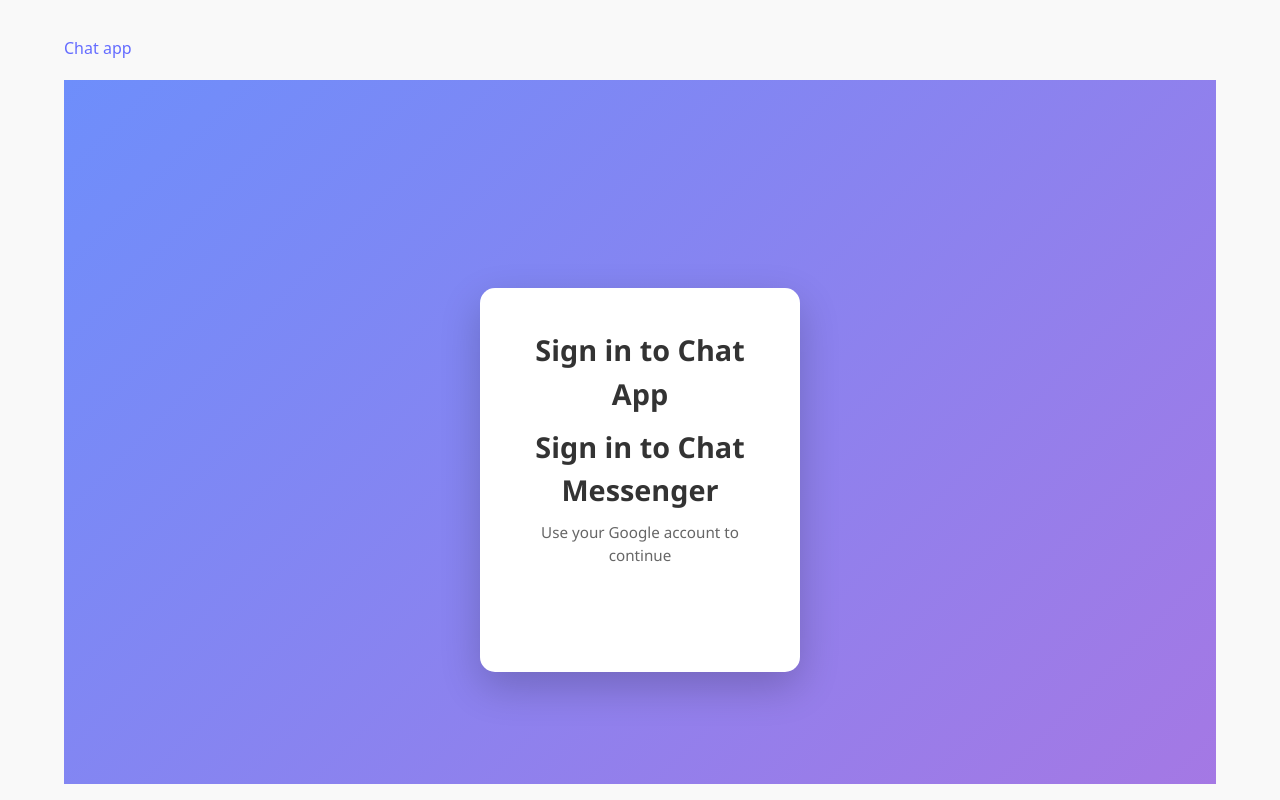
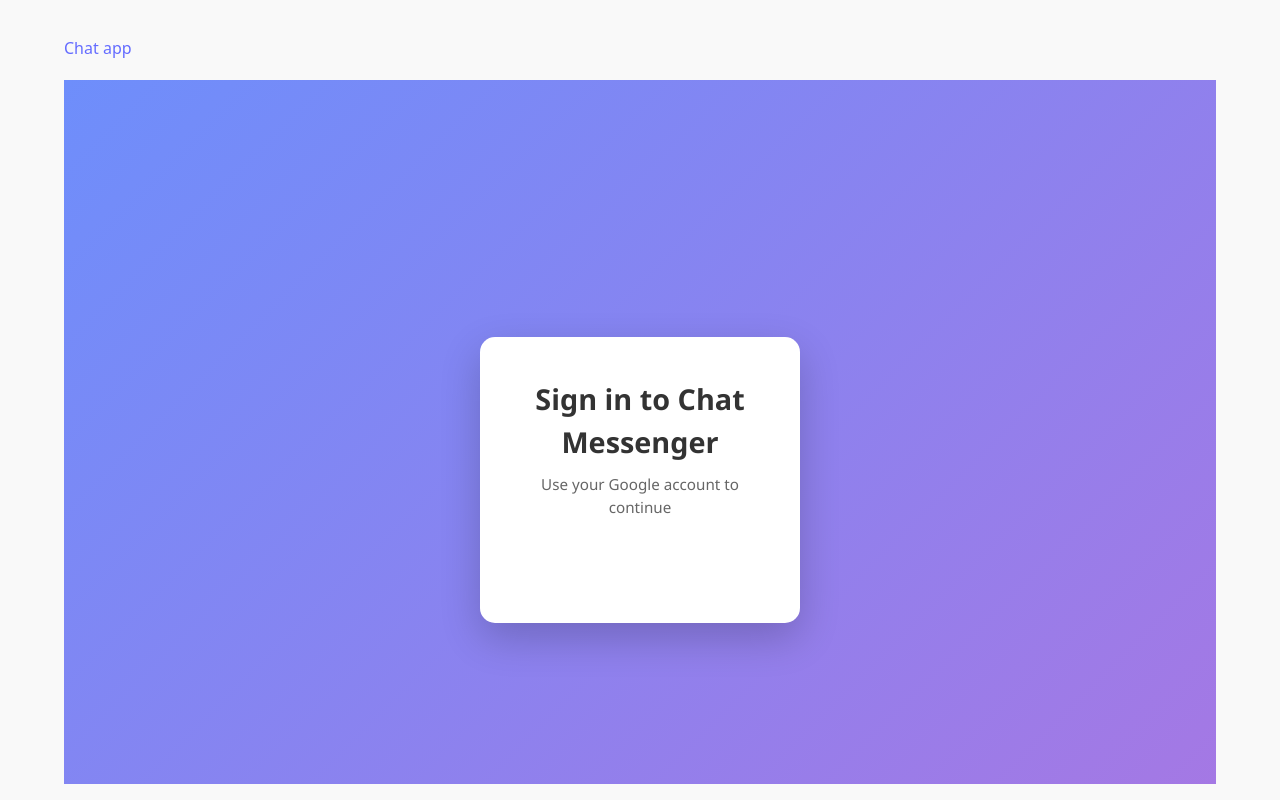
Before and after one commit to olena-hapon/Chat_Messenger, a React (Vite) app in the folder client/: page /sign-in in a window 1280 px wide. Built offline with nearby package versions, Linux system fonts and the light colour scheme; no server answers.

Commit message:
Added changes

```diff
--- a/client/src/routes/signInPage/SignInPage2.jsx
+++ b/client/src/routes/signInPage/SignInPage2.jsx
@@ -25,7 +25,6 @@ const SignIn = () => {
   return (
     <div className="signin-page">
       <div className="signin-card">
-        <h2 className="signin-title">Sign in to Chat App</h2>
         <h2 className="signin-title">Sign in to Chat Messenger</h2>
         <p className="signin-subtitle">Use your Google account to continue</p>
         <GoogleLogin
```
